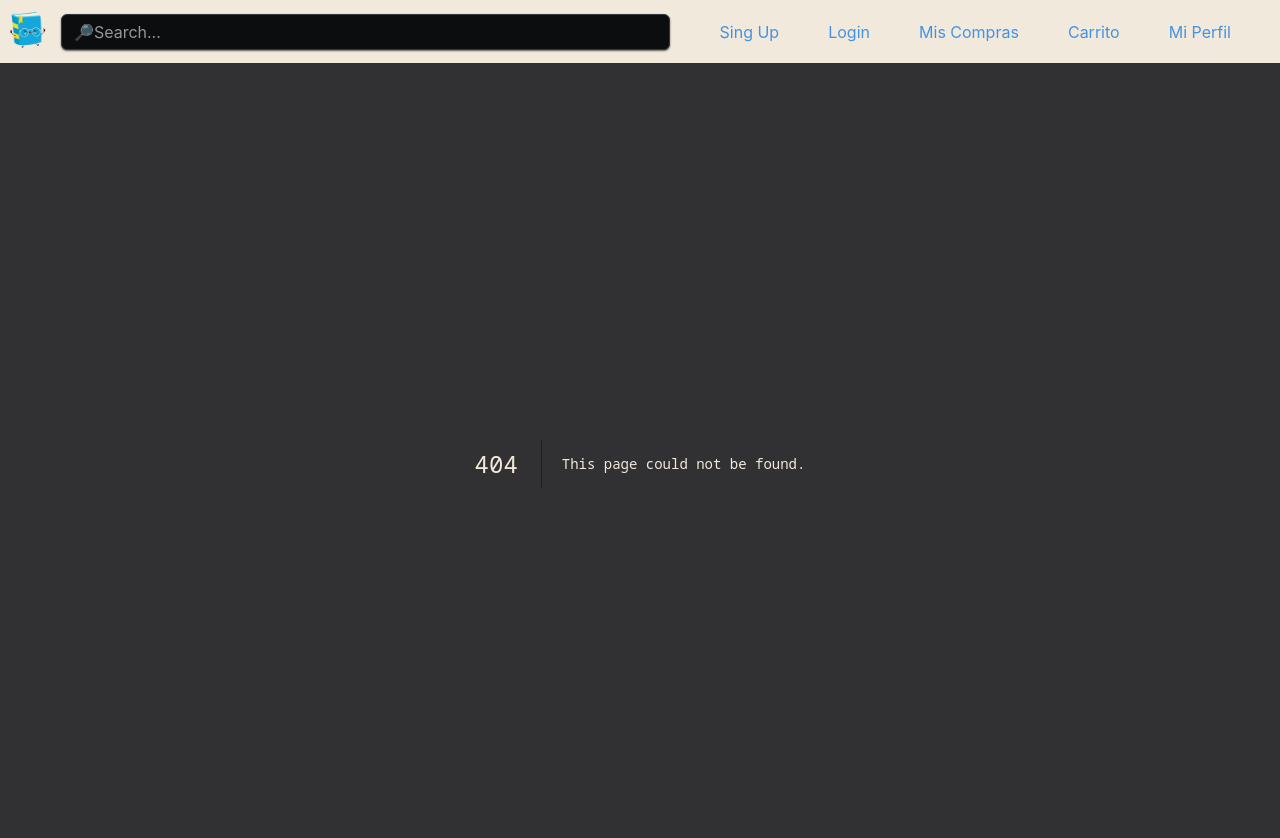
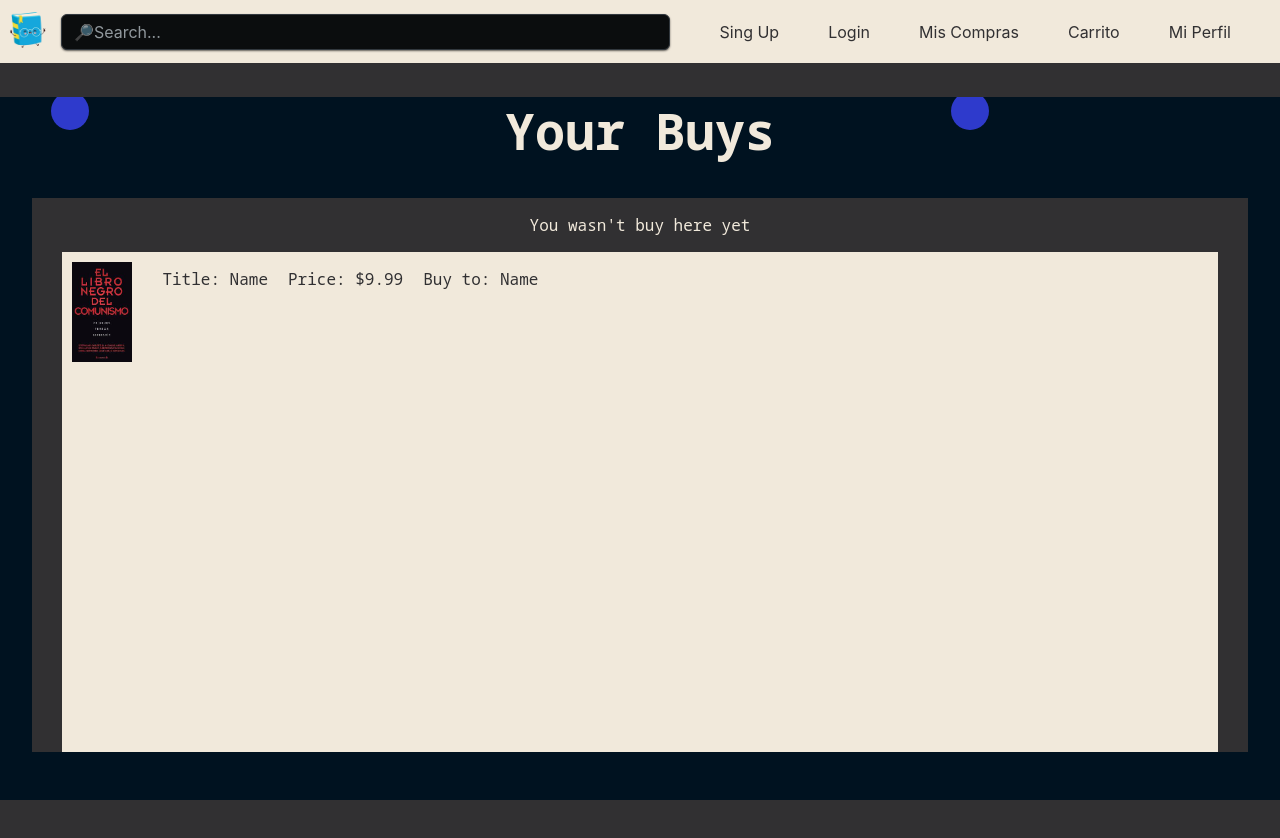
Before and after one commit to RevelioX/online_books, a Next.js app: page /compras in a window 1280 px wide. Before the commit this address had no page. Shown: the top 838 px of the page. After the commit the page ends 800 px from the top, so only its background shows below. Built offline with nearby package versions, Linux system fonts and the light colour scheme.

Commit message:
Enojoy to compras

```diff
--- a/src/components/nav.js
+++ b/src/components/nav.js
@@ -18,11 +18,11 @@ export default function Navigator(){
 
             <div className={style.options}>
 
-                <Link className={style.singup}>Sing Up</Link>
-                <Link className={style.login}>Login</Link>
-                <Link className={style.compras}>Mis Compras</Link>
-                <Link className={style.carrito}>Carrito</Link>
-                <Link className={style.perfil}>Mi Perfil</Link>
+                <Link href="http://localhost:3000/singup" className={style.options_Link}>Sing Up</Link>
+                <Link href="http://localhost:3000/login" className={style.options_Link}>Login</Link>
+                <Link href="http://localhost:3000/compras" className={style.options_Link}>Mis Compras</Link>
+                <Link href="http://localhost:3000/carrito" className={style.options_Link}>Carrito</Link>
+                <Link href="http://localhost:3000/perfil" className={style.options_Link}>Mi Perfil</Link>
 
 
             </div>
@@ -30,21 +30,4 @@ export default function Navigator(){
         </nav>
     )
 
-    const singup = document.querySelector("singup");
-    const login = document.querySelector("login");
-    const compras = document.querySelector("compras");
-    const carrito = document.querySelector("carrito");
-    const perfil = document.querySelector("perfil");
-
-
-    singup.addEventListener("click", enlace(singup))
-    login.addEventListener("click", enlace(login))
-    compras.addEventListener("click", enlace(compras))
-    carrito.addEventListener("click", enlace(carrito))
-    perfil.addEventListener("click", enlace(perfil))
-
-    function enlace(name){
-    window.location.href ="http://localhost:3000/" + name;
-    }
-
 }
--- /dev/null
+++ b/src/pages/compras.js
@@ -0,0 +1,28 @@
+import Head from 'next/head'
+import Image from 'next/image'
+import { Inter } from '@next/font/google'
+import style from "../styles/compras.module.css"
+
+import imgcompra from "../../public/index_nav/communistbook.jpeg"
+export default function Compras(){
+    return(
+        <>
+            <body className={style.body}>
+                <h1 className={style.title}>Your Buys</h1>
+
+                <div className={style.container}>
+
+                    <p>You wasn't buy here yet</p>
+
+                    <div className={style.compra}>
+                        <Image src={imgcompra} className={style.compra_img}/>
+                        <p> Title: Name </p>
+                        <p> Price: $9.99 </p>
+                        <p> Buy to: Name </p>
+                    </div>
+
+                </div>
+            </body>
+        </>
+    )
+}
--- /dev/null
+++ b/src/styles/compras.module.css
@@ -0,0 +1,44 @@
+.title{
+    background-image: url("../../public/backgrounds/circle-scatter-haikei.svg");
+    text-align: center;
+    font-size: 50px;
+
+}
+
+.container{
+    margin-left: 2.5%;
+    text-align: center;
+    background-image: var(--secundary_color_white);
+    height: 80%;
+    width: 95%;
+
+    display: flex;
+    flex-direction: column;
+    justify-content: flex-start;
+
+
+}
+.body{
+    background-image: url("../../public/backgrounds/circle-scatter-haikei.svg");
+}
+
+.compra{
+
+    background-color: var(--secundary_color_white);
+    margin: 0px 2.5%;
+    height: 500px;
+    width: 95%;
+    display: flex;
+    gap: 20px;
+
+}
+.compra p{
+    background-color: transparent;
+    color: var(--main_color);
+}
+
+.compra_img{
+    margin: 10px;
+    height: 100px;
+    width: 60px;
+}
--- a/src/styles/globals.css
+++ b/src/styles/globals.css
@@ -12,9 +12,11 @@
     font-family: 'Noto Sans Mono', monospace;
     background-color:  var(--main_color);
     color: var(--secundary_color_white);
+
 }
 
 html,body{
+    background-image: url("../../public/backgrounds/circle-scatter-haikei.svg");
     margin: 0;
     padding: 0;
 }
--- a/src/styles/nav.module.css
+++ b/src/styles/nav.module.css
@@ -38,33 +38,15 @@
     align-items: center;
 }
 
-.login{
-
+.options_Link{
+    color: var(--main_color);
 }
 
-.singup{
+.options_Link:hover{
 
+    color: var(--secundary_color_celeste);
 }
 
-.compras{
-
+.options_Link::selection{
+    color: var(--secundary_color_green);
 }
-
-.carrito{
-
-}
-
-.perfil{
-
-}
-
-/* Va en el nav, pero da error y estoy centrado enotra cosa xD
-<div>
-<div className={style.options}>
-
-            <Button className={style.indice}/>
-
-            <Button className={style.carrito}/>
-
-            <Button className={style.perfil}/>
-</div>*/
```
